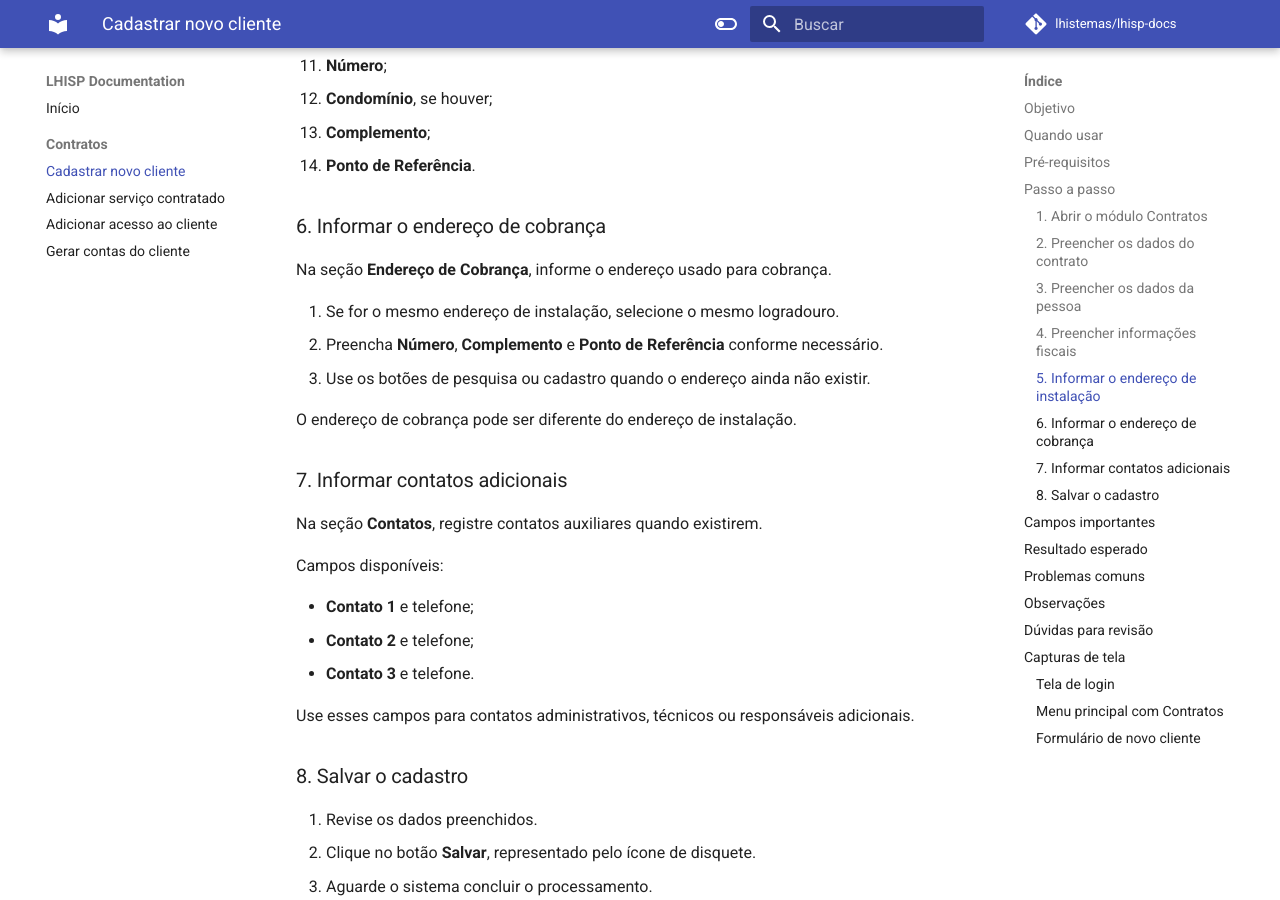
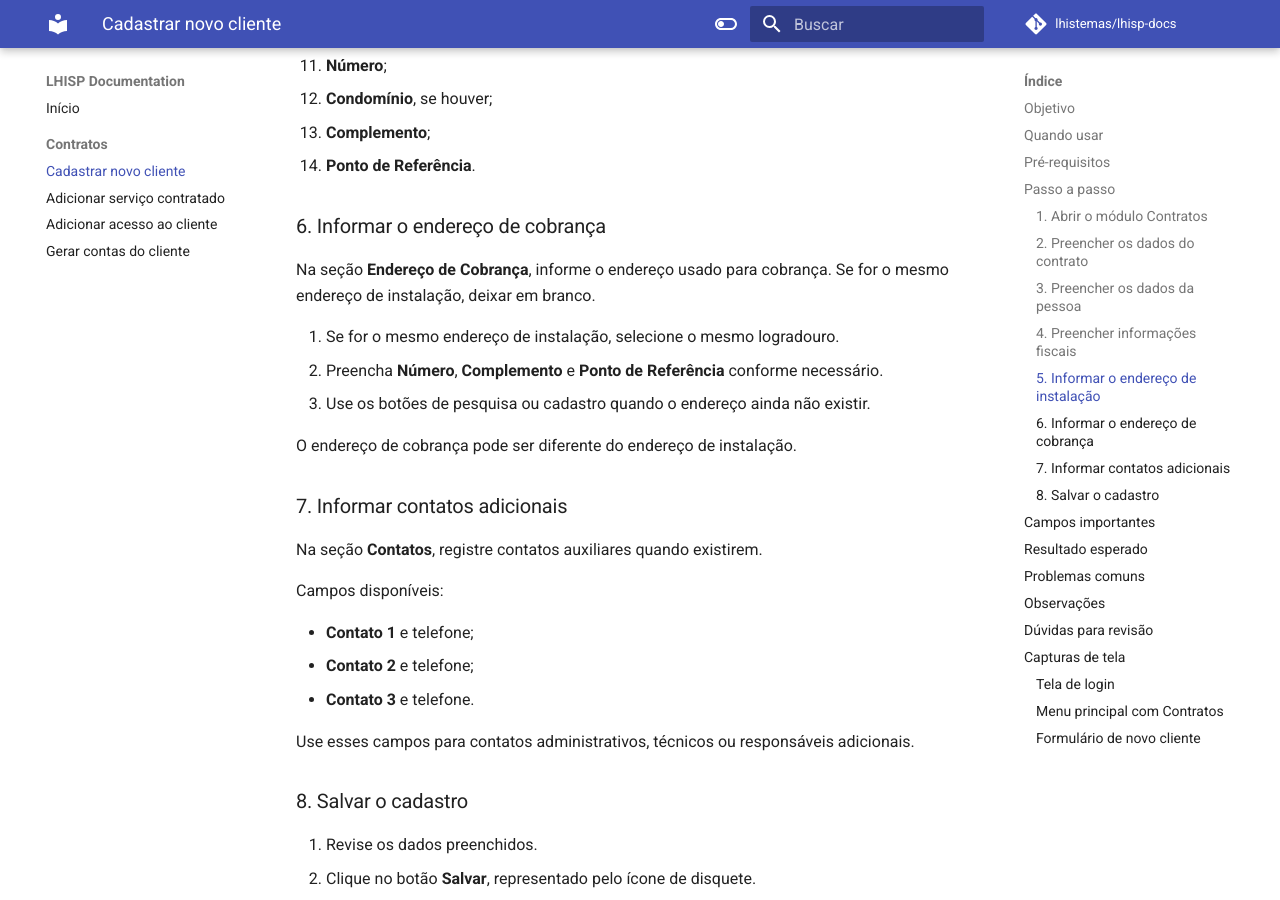
Before and after one commit to leandro-costa-oliveira/lhisp-docs, an MkDocs documentation site: the page built from docs/contratos/cadastrar-novo-cliente.md, in a window 1280 px wide and 900 px high, scrolled down 2831 px. Built offline with MkDocs 1.6.1 and Material for MkDocs 9.7.7, drawn with Linux system fonts in a browser that asks for light colours; comment, search, counter and statistics services are not loaded.

Commit message:
docs: add clarification for billing address in cadastrar-novo-cliente.md

```diff
--- a/docs/contratos/cadastrar-novo-cliente.md
+++ b/docs/contratos/cadastrar-novo-cliente.md
@@ -98,6 +98,7 @@ Na seção **Endereço da Instalação**, selecione ou cadastre o endereço onde
 ### 6. Informar o endereço de cobrança
 
 Na seção **Endereço de Cobrança**, informe o endereço usado para cobrança.
+Se for o mesmo endereço de instalação, deixar em branco.
 
 1. Se for o mesmo endereço de instalação, selecione o mesmo logradouro.
 2. Preencha **Número**, **Complemento** e **Ponto de Referência** conforme necessário.
```
